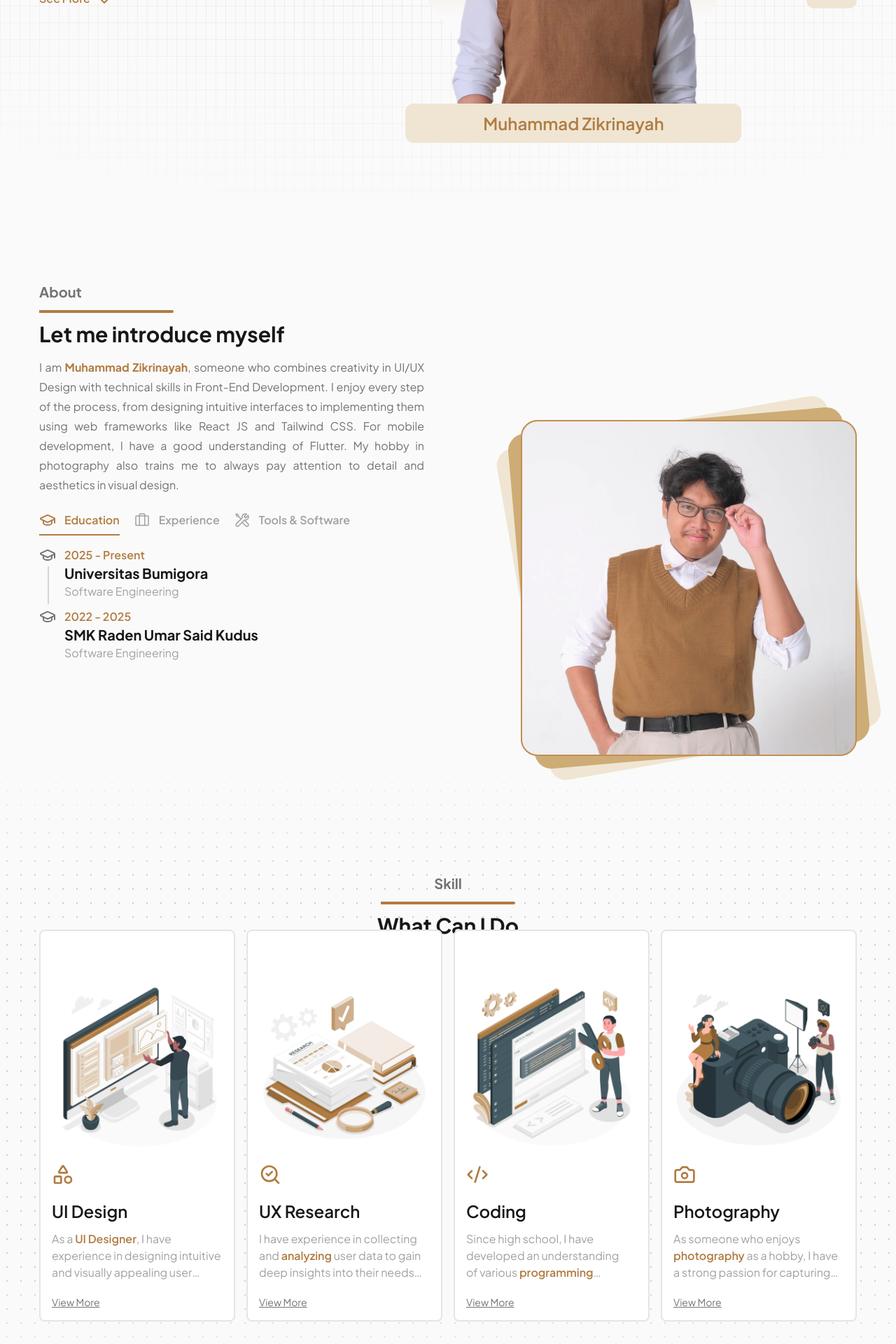
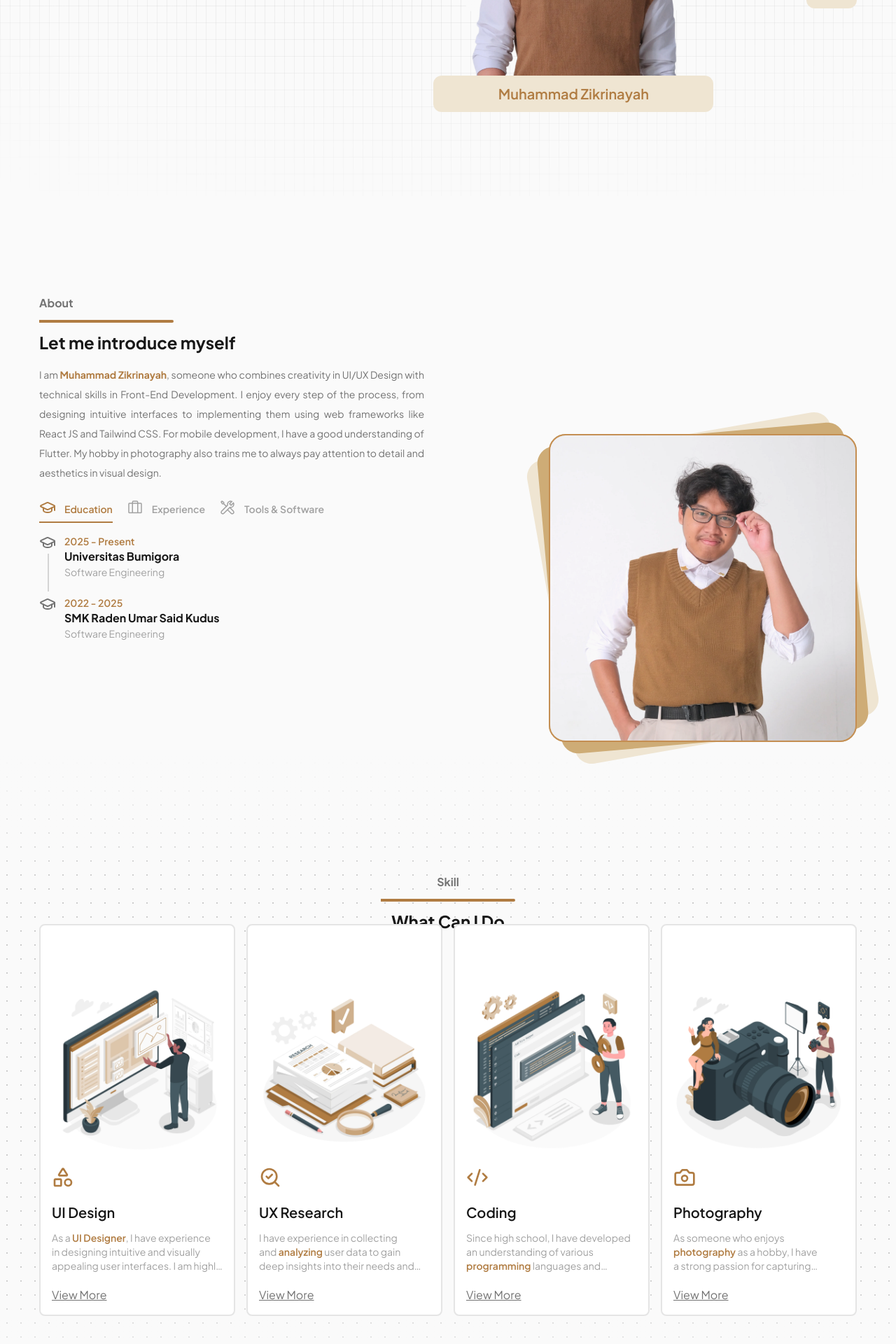
Before and after one commit to muhammad-zikrinayah/portfolio-website, a React (Vite) app: page / in a window 1280 px wide. Shown: the part 520-2440 px from the top of the page at 70% size. Built offline with nearby package versions, Linux system fonts and the light colour scheme.

Commit message:
fix layout & font sizing responsive

```diff
--- a/src/components/About.jsx
+++ b/src/components/About.jsx
@@ -198,9 +198,9 @@ export default function About() {
         data-scroll-speed="0.2"
       >
         <div className="realtive"></div>
-        <div className="size-80 2xl:size-120 xl:size-120 bg-primary-surface rounded-3xl -rotate-10 absolute"></div>
-        <div className="size-80 2xl:size-120 xl:size-120 bg-primary-container rounded-3xl -rotate-5 absolute"></div>
-        <div className="size-80 2xl:size-120 xl:size-120 bg-primary-container rounded-3xl absolute">
+        <div className="size-80 2xl:size-120 xl:size-110 bg-primary-surface rounded-3xl -rotate-10 absolute"></div>
+        <div className="size-80 2xl:size-120 xl:size-110 bg-primary-container rounded-3xl -rotate-5 absolute"></div>
+        <div className="size-80 2xl:size-120 xl:size-110 bg-primary-container rounded-3xl absolute">
           <img
             className=" brightness-115 saturate-95 contrast-95 rounded-3xl border-2 border-primary-main"
             src={IMAGES.profileAbout}
--- a/src/components/Home.jsx
+++ b/src/components/Home.jsx
@@ -171,8 +171,8 @@ export default function Home() {
         to-80%
 
         size-80
-        2xl:size-130
-        xl:size-120
+        2xl:size-120
+        xl:size-100
         "
         >
           <div className="w-full items-center flex flex-col mt-7">
--- a/src/components/Skill.jsx
+++ b/src/components/Skill.jsx
@@ -88,7 +88,7 @@ export default function Skill() {
                 icon={skill.icon}
                 description={skill.description}
                 label={skill.label}
-                className="2xl:h-560 xl:h-560 text-balance"
+                className="2xl:h-130 xl:h-560 text-balance"
                 image={skill.image}
                 onClick={() => openModal(skill.label, skill.description)}
               />
--- a/src/components/widgets/CustomLink.jsx
+++ b/src/components/widgets/CustomLink.jsx
@@ -10,7 +10,7 @@ export function LinkSemiBold({
     <a
     onClick={onClick}
       href={href}
-      className={`${color} font-bold text-xl ${hover} cursor-pointer`}
+      className={`${color} font-bold text-md ${hover} cursor-pointer`}
     >
       {text}
     </a>
--- a/src/components/widgets/CustomText.jsx
+++ b/src/components/widgets/CustomText.jsx
@@ -1,39 +1,39 @@
 export function TextHeadingLarge({ text, color = "text-neutral-900", className }) {
-  return <p className={`${color} font-bold text-xl 2xl:text-3xl xl:text-3xl ${className}`}>{text}</p>;
+  return <p className={`${color} font-bold text-xl 2xl:text-3xl xl:text-2xl ${className}`}>{text}</p>;
 }
 export function TextHeadingMedium({ text, color = "text-neutral-900", className }) {
-  return <p className={`${color} font-semibold text-lg 2xl:text-2xl xl:text-2xl ${className}`}>{text}</p>;
+  return <p className={`${color} font-semibold text-lg 2xl:text-2xl xl:text-xl ${className}`}>{text}</p>;
 }
 export function TextHeadingSmall({ text, color = "text-neutral-900", className }) {
-  return <p className={`${color} font-semibold text-lg 2xl:text-xl xl:text-2xl ${className}`}>{text}</p>;
+  return <p className={`${color} font-semibold text-lg 2xl:text-xl xl:text-xl ${className}`}>{text}</p>;
 }
 
 export function SubtitleBold({ text, color = "text-neutral-900", className }) {
-  return <p className={`${color} font-bold text-sm 2xl:text-lg xl:text-xl ${className}`}>{text}</p>;
+  return <p className={`${color} font-bold text-sm 2xl:text-lg xl:text-base ${className}`}>{text}</p>;
 }
 export function SubtitleMedium({ text, color = "text-neutral-900", className }) {
-  return <p className={`${color} font-semibold text-sm 2xl:text-lg xl:text-xl ${className}`}>{text}</p>;
+  return <p className={`${color} font-semibold text-sm 2xl:text-lg xl:text-base ${className}`}>{text}</p>;
 }
 export function SubtitleNormal({ text, color = "text-neutral-900", className }) {
-  return <p className={`${color} font-normal text-sm 2xl:text-lg ${className}`}>{text}</p>;
+  return <p className={`${color} font-normal text-sm 2xl:text-lg  xl:text-base ${className}`}>{text}</p>;
 }
 
 export function BodyBold({ text, color = "text-neutral-900", className }) {
-  return <p className={`${color} font-bold text-xs 2xl:text-sm xl:text-base ${className}`}>{text}</p>;
+  return <p className={`${color} font-bold text-xs 2xl:text-sm xl:text-sm ${className}`}>{text}</p>;
 }
 export function BodyMedium({ text, color = "text-neutral-900", className }) {
-  return <p className={`${color} font-semibold text-xs 2xl:text-sm xl:text-base ${className}`}>{text}</p>;
+  return <p className={`${color} font-semibold text-xs 2xl:text-sm xl:text-sm ${className}`}>{text}</p>;
 }
 export function BodyNormal({ text, color = "text-neutral-900", className }) {
-  return <p className={`${color} font-normal text-xs 2xl:text-sm xl:text-base ${className}`}>{text}</p>;
+  return <p className={`${color} font-normal text-xs 2xl:text-sm xl:text-sm ${className}`}>{text}</p>;
 }
 
 export function BodySmallBold({ text, color = "text-neutral-900", className }) {
-  return <p className={`${color} font-bold text-2xs 2xl:text-xs xl:text-sm ${className}`}>{text}</p>;
+  return <p className={`${color} font-bold text-2xs 2xl:text-xs xl:text-xs ${className}`}>{text}</p>;
 }
 export function BodySmallMedium({ text, color = "text-neutral-900", className }) {
-  return <p className={`${color} font-semibold text-2xs 2xl:text-xs xl:text-sm ${className}`}>{text}</p>;
+  return <p className={`${color} font-semibold text-2xs 2xl:text-xs xl:text-xs ${className}`}>{text}</p>;
 }
 export function BodySmallNormal({ text, color = "text-neutral-900", className }) {
-  return <p className={`${color} font-normal text-2xs 2xl:text-xs xl:text-sm ${className}`}>{text}</p>;
+  return <p className={`${color} font-normal text-2xs 2xl:text-xs xl:text-xs ${className}`}>{text}</p>;
 }
```
Also changed, not shown: src/assets/ScrollWrapper.jsx (line endings or trailing spaces).
